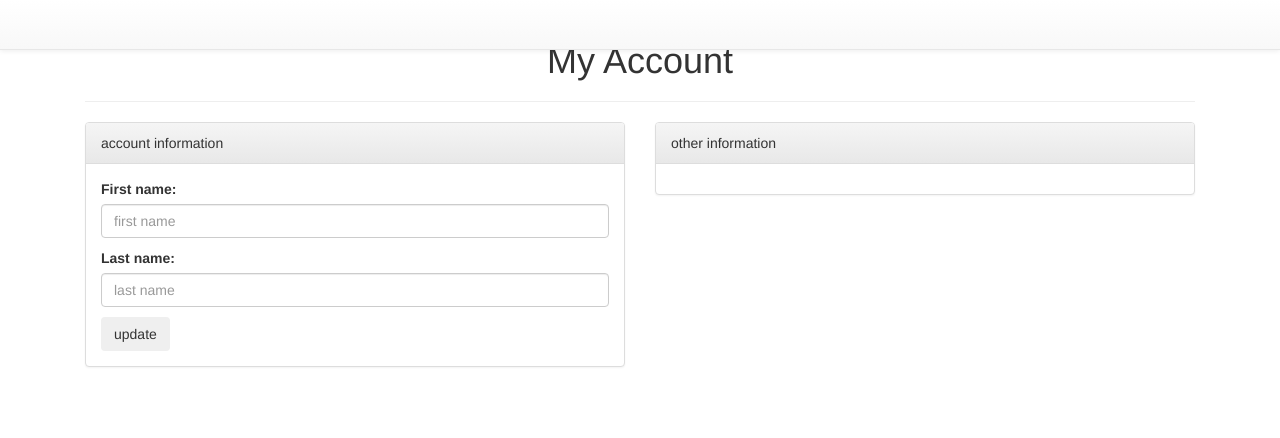
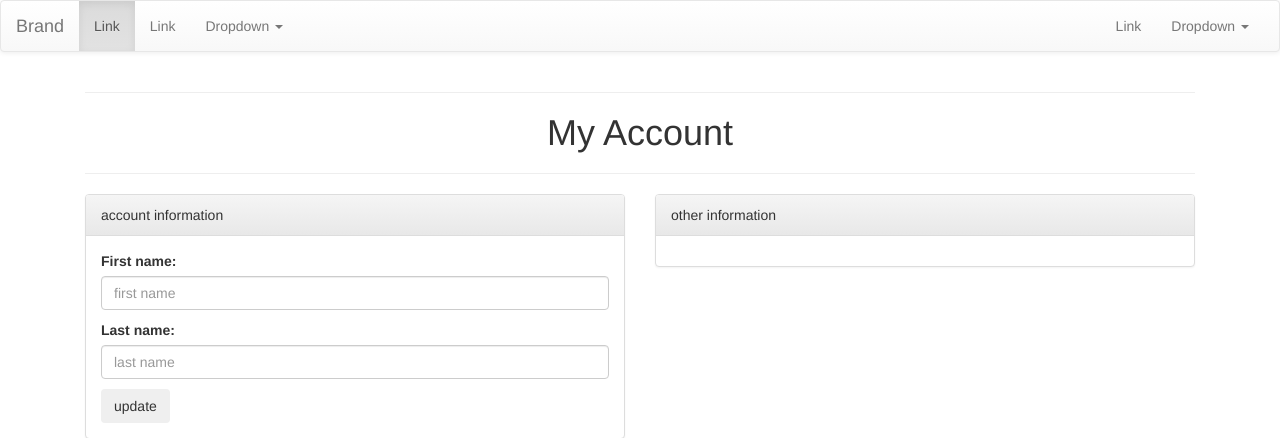
Before and after one commit to Mollydiana/SAPhousing, a Django app: page /account/ in a window 1280 px wide. Shown: the top 438 px of the page. Run offline with Django 3.2, Linux system fonts and the light colour scheme; some libraries are stand-ins or nearby versions.

Commit message:
base-template

```diff
--- a/video_tenant/templates/base_template.html
+++ b/video_tenant/templates/base_template.html
@@ -26,11 +26,53 @@
 	</head>
 	<body>
 
-<nav class="navbar navbar-default navbar-fixed-top" role="navigation">
-    <div class="container">
+<nav class="navbar navbar-default">
+  <div class="container-fluid">
+    <!-- Brand and toggle get grouped for better mobile display -->
+    <div class="navbar-header">
+      <button type="button" class="navbar-toggle collapsed" data-toggle="collapse" data-target="#bs-example-navbar-collapse-1">
+        <span class="sr-only">Toggle navigation</span>
+        <span class="icon-bar"></span>
+        <span class="icon-bar"></span>
+        <span class="icon-bar"></span>
+      </button>
+      <a class="navbar-brand" href="#">Brand</a>
+    </div>
 
-    </div>
-    <!-- /.container -->
+    <!-- Collect the nav links, forms, and other content for toggling -->
+    <div class="collapse navbar-collapse" id="bs-example-navbar-collapse-1">
+      <ul class="nav navbar-nav">
+        <li class="active"><a href="#">Link <span class="sr-only">(current)</span></a></li>
+        <li><a href="#">Link</a></li>
+        <li class="dropdown">
+          <a href="#" class="dropdown-toggle" data-toggle="dropdown" role="button" aria-expanded="false">Dropdown <span class="caret"></span></a>
+          <ul class="dropdown-menu" role="menu">
+            <li><a href="#">Action</a></li>
+            <li><a href="#">Another action</a></li>
+            <li><a href="#">Something else here</a></li>
+            <li class="divider"></li>
+            <li><a href="#">Separated link</a></li>
+            <li class="divider"></li>
+            <li><a href="#">One more separated link</a></li>
+          </ul>
+        </li>
+      </ul>
+
+      <ul class="nav navbar-nav navbar-right">
+        <li><a href="#">Link</a></li>
+        <li class="dropdown">
+          <a href="#" class="dropdown-toggle" data-toggle="dropdown" role="button" aria-expanded="false">Dropdown <span class="caret"></span></a>
+          <ul class="dropdown-menu" role="menu">
+            <li><a href="#">Action</a></li>
+            <li><a href="#">Another action</a></li>
+            <li><a href="#">Something else here</a></li>
+            <li class="divider"></li>
+            <li><a href="#">Separated link</a></li>
+          </ul>
+        </li>
+      </ul>
+    </div><!-- /.navbar-collapse -->
+  </div><!-- /.container-fluid -->
 </nav>
 
 <!--main content-->
```
